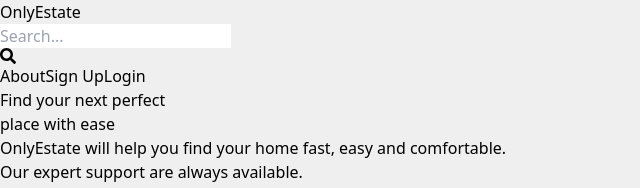
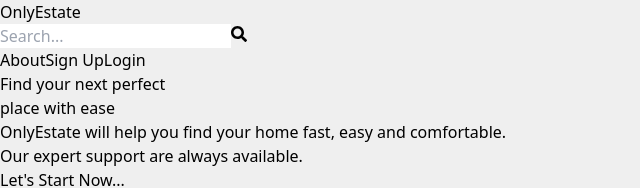
Before and after one commit to Karan1962/Mern-Real-Estate, a React (Vite) app in the folder FrontEnd/: page / in a window 1280 px wide. Shown: the top 188 px of the page, without its empty margins (0-640 px from the left). Built offline with nearby package versions, Linux system fonts and the light colour scheme.

Commit message:
searchTerm url add

```diff
--- a/FrontEnd/src/Components/Navbar.jsx
+++ b/FrontEnd/src/Components/Navbar.jsx
@@ -1,10 +1,27 @@
-import React from "react";
+import React, { useEffect, useState } from "react";
 import { FaSearch } from "react-icons/fa";
-import { Link } from "react-router-dom";
+import { Link, useNavigate } from "react-router-dom";
 import { useSelector } from "react-redux";
 
 const Navbar = () => {
+  const navigate = useNavigate();
+  const [searchTerm, setSearchTerm] = useState("");
   const { currentUser } = useSelector((state) => state.user);
+  const handleSubmit = (e) => {
+    e.preventDefault();
+    const urlParams = new URLSearchParams(window.location.search);
+    urlParams.set("searchTerm", searchTerm);
+    const searchQuery = urlParams.toString();
+    navigate(`/search?${searchQuery}`);
+  };
+
+  useEffect(() => {
+    const urlParams = new URLSearchParams(location.search);
+    const searchTermFromUrl = urlParams.get('searchTerm');
+    if (searchTermFromUrl) {
+      setSearchTerm(searchTermFromUrl);
+    }
+  }, [location.search]);
   return (
     <header className="bg-slate-200 shadow-sm shadow-slate-400 fixed w-full z-30">
       <nav className="flex px-3 justify-between items-center max-w-6xl m-auto h-[10vh]">
@@ -14,15 +31,20 @@ const Navbar = () => {
           </Link>
         </div>
 
-        <form className="flex h-[6vh] items-center justify-center w-28 sm:w-72 bg-white rounded-md">
+        <form
+          onSubmit={handleSubmit}
+          className="flex h-[6vh] items-center justify-center w-28 sm:w-72 bg-white rounded-md"
+        >
           <input
             type="text"
             placeholder="Search..."
             className="p-2 bg-transparent focus:outline-none w-[70%] sm:w-[85%]"
+            value={searchTerm}
+            onChange={(e) => setSearchTerm(e.target.value)}
           />
-          <div className="flex justify-center items-center w-[30%] sm:w-[15%] cursor-pointer">
+          <button  className="flex justify-center items-center w-[30%] sm:w-[15%] cursor-pointer">
             <FaSearch />
-          </div>
+          </button>
         </form>
 
         <div className="flex justify-evenly sm:w-[30%] text-xs sm:text-base sm:font-normal">
```
